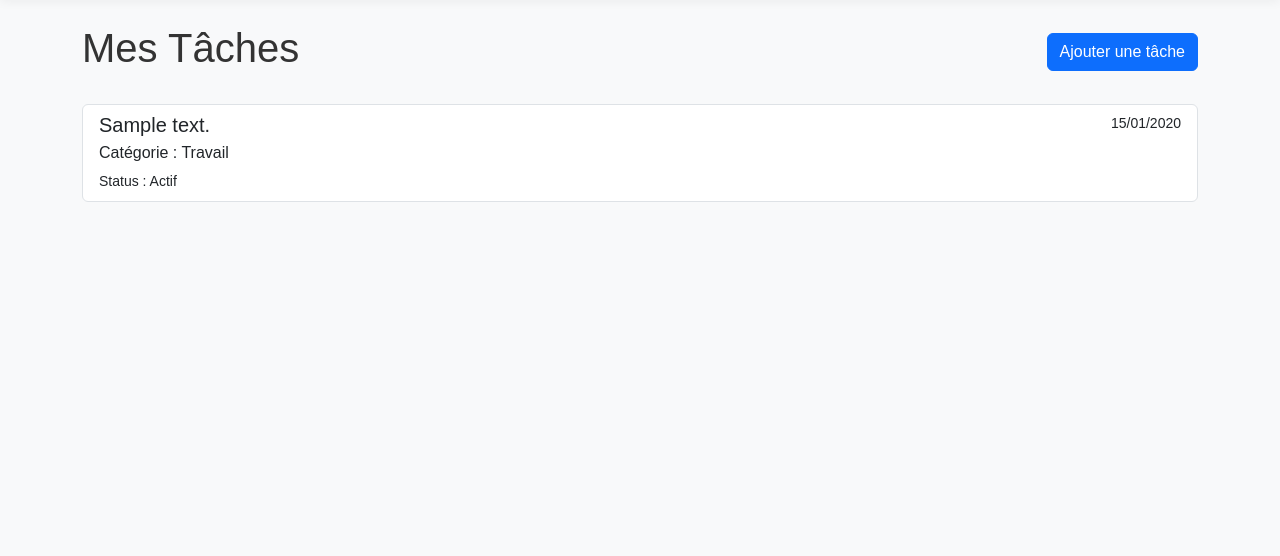
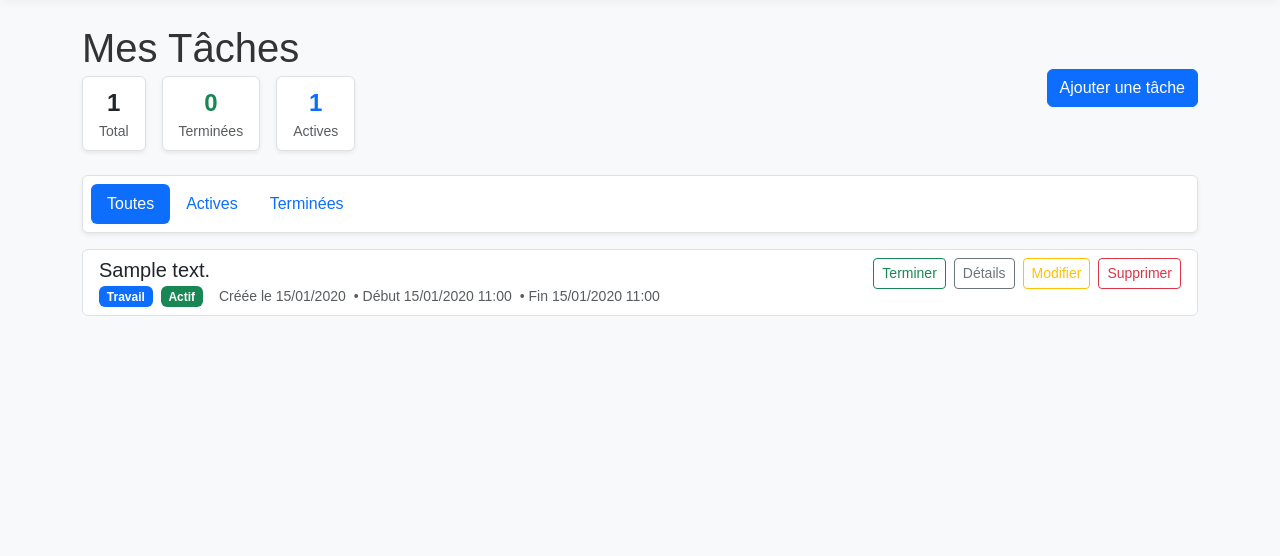
Before and after one commit to hamerlock/task-tracker, a Django app: page /tasks/ in a window 1280 px wide. Shown: the part 70-626 px from the top of the page. Run offline with Django 5.2, Linux system fonts and the light colour scheme; a user stored in the database is signed in; tables that the repository leaves empty hold one stand-in row (values such as "Sample post").

Commit message:
Nouvelle affichage liste et gestion tache finie

```diff
--- a/backend/tasks/templates/tasks/list.html
+++ b/backend/tasks/templates/tasks/list.html
@@ -4,27 +4,99 @@
 
 {% block content %}
 <div class="d-flex justify-content-between align-items-center mb-4">
-    <h1>Mes Tâches</h1>
+    <div>
+        <h1 class="mb-1">Mes Tâches</h1>
+        <div class="d-flex gap-3">
+            <div class="bg-white border rounded px-3 py-2 shadow-sm text-center">
+                <div class="fs-4 fw-bold text-dark">{{ stats.total }}</div>
+                <div class="text-muted small">Total</div>
+            </div>
+            <div class="bg-white border rounded px-3 py-2 shadow-sm text-center">
+                <div class="fs-4 fw-bold text-success">{{ stats.completed }}</div>
+                <div class="text-muted small">Terminées</div>
+            </div>
+            <div class="bg-white border rounded px-3 py-2 shadow-sm text-center">
+                <div class="fs-4 fw-bold text-primary">{{ stats.active }}</div>
+                <div class="text-muted small">Actives</div>
+            </div>
+        </div>
+    </div>
     <a href="{% url 'tasks:create' %}" class="btn btn-primary">Ajouter une tâche</a>
+</div>
+
+<div class="bg-white border rounded shadow-sm p-2 mb-3">
+    <ul class="nav nav-pills">
+        <li class="nav-item">
+            <a class="nav-link {% if current_filter == 'all' %}active{% endif %}" href="?filter=all">Toutes</a>
+        </li>
+        <li class="nav-item">
+            <a class="nav-link {% if current_filter == 'active' %}active{% endif %}" href="?filter=active">Actives</a>
+        </li>
+        <li class="nav-item">
+            <a class="nav-link {% if current_filter == 'completed' %}active{% endif %}" href="?filter=completed">Terminées</a>
+        </li>
+    </ul>
 </div>
 
 {% if tasks %}
     <div class="list-group">
         {% for task in tasks %}
-            <a href="{% url 'tasks:detail' task.pk %}" class="list-group-item list-group-item-action">
-                <div class="d-flex w-100 justify-content-between">
-                    <h5 class="mb-1">{{ task.description }}</h5>
-                    <small>{{ task.created_at|date:"d/m/Y" }}</small>
+            <div class="list-group-item">
+                <div class="d-flex justify-content-between align-items-start">
+                    <div class="flex-grow-1">
+                        <h5 class="mb-1 {% if not task.is_active %}text-muted text-decoration-line-through{% endif %}">
+                            {{ task.description }}
+                        </h5>
+
+                        <div class="d-flex flex-wrap align-items-center gap-2 mt-1">
+                            {% with cat=task.category %}
+                                {% if cat == 'WORK' %}
+                                    <span class="badge text-bg-primary">Travail</span>
+                                {% elif cat == 'PERSO' %}
+                                    <span class="badge text-bg-info">Personnel</span>
+                                {% elif cat == 'HOME' %}
+                                    <span class="badge text-bg-success">Maison</span>
+                                {% else %}
+                                    <span class="badge text-bg-secondary">Autre</span>
+                                {% endif %}
+                            {% endwith %}
+
+                            {% if task.is_active %}
+                                <span class="badge text-bg-success">Actif</span>
+                            {% else %}
+                                <span class="badge text-bg-secondary">Archivé</span>
+                            {% endif %}
+
+                            <small class="text-muted ms-2">Créée le {{ task.created_at|date:"d/m/Y" }}</small>
+
+                            {% if task.start_date %}
+                                <small class="text-muted">• Début {{ task.start_date|date:"d/m/Y H:i" }}</small>
+                            {% endif %}
+                            {% if task.end_date %}
+                                <small class="text-muted">• Fin {{ task.end_date|date:"d/m/Y H:i" }}</small>
+                            {% endif %}
+                        </div>
+                    </div>
+
+                    <div class="ms-3 d-flex gap-2">
+    {% if task.is_active %}
+    <form method="post" action="{% url 'tasks:finish' task.pk %}">
+        {% csrf_token %}
+        <button type="submit" class="btn btn-sm btn-outline-success">Terminer</button>
+    </form>
+    {% endif %}
+    <a href="{% url 'tasks:detail' task.pk %}" class="btn btn-sm btn-outline-secondary">Détails</a>
+    <a href="{% url 'tasks:update' task.pk %}" class="btn btn-sm btn-outline-warning">Modifier</a>
+    <a href="{% url 'tasks:delete' task.pk %}" class="btn btn-sm btn-outline-danger">Supprimer</a>
+</div>
                 </div>
-                <p class="mb-1">Catégorie : {{ task.get_category_display }}</p>
-                <small>Status : {% if task.is_active %}Actif{% else %}Archivé{% endif %}</small>
-            </a>
+            </div>
         {% endfor %}
     </div>
 {% else %}
     <div class="text-center p-5 border rounded bg-white">
-        <p class="lead">Vous n'avez aucune tâche pour le moment.</p>
-        <p>Cliquez sur "Ajouter une tâche" pour commencer !</p>
+        <p class="lead mb-1">Aucune tâche trouvée</p>
+        <p class="text-muted">Commence par en ajouter une ci-dessus.</p>
     </div>
 {% endif %}
 {% endblock %}
--- a/backend/tasks/urls.py
+++ b/backend/tasks/urls.py
@@ -9,4 +9,5 @@ urlpatterns = [
     path('create/', views.TaskCreateView.as_view(), name='create'),
     path('task/<int:pk>/update/', views.TaskUpdateView.as_view(), name='update'),
     path('task/<int:pk>/delete/', views.TaskDeleteView.as_view(), name='delete'),
+    path('task/<int:pk>/finish/', views.TaskFinishView.as_view(), name='finish'),
 ]
--- a/backend/tasks/views.py
+++ b/backend/tasks/views.py
@@ -2,7 +2,9 @@ from django.views.generic import ListView, DetailView, CreateView, UpdateView, D
 from django.contrib.auth.mixins import LoginRequiredMixin, UserPassesTestMixin
 from django.urls import reverse_lazy
 from .models import Task
-from .forms import TaskForm
+from django.views import View
+from django.shortcuts import get_object_or_404, redirect
+from django.utils import timezone
 
 class TaskListView(LoginRequiredMixin, ListView):
     model = Task
@@ -10,8 +12,26 @@ class TaskListView(LoginRequiredMixin, ListView):
     template_name = 'tasks/list.html'
 
     def get_queryset(self):
-        # Ne retourne que les tâches de l'utilisateur connecté
-        return Task.objects.filter(user=self.request.user).order_by('-created_at')
+        base_qs = Task.objects.filter(user=self.request.user).order_by('-created_at')
+        current_filter = self.request.GET.get('filter', 'all')
+        if current_filter == 'active':
+            return base_qs.filter(is_active=True)
+        if current_filter == 'completed':
+            return base_qs.filter(is_active=False)
+        return base_qs
+
+    def get_context_data(self, **kwargs):
+        context = super().get_context_data(**kwargs)
+        user_tasks = Task.objects.filter(user=self.request.user)
+        context.update({
+            'stats': {
+                'total': user_tasks.count(),
+                'active': user_tasks.filter(is_active=True).count(),
+                'completed': user_tasks.filter(is_active=False).count(),
+            },
+            'current_filter': self.request.GET.get('filter', 'all'),
+        })
+        return context
 
 class TaskDetailView(LoginRequiredMixin, DetailView):
     model = Task
@@ -19,18 +39,16 @@ class TaskDetailView(LoginRequiredMixin, DetailView):
 
 class TaskCreateView(LoginRequiredMixin, CreateView):
     model = Task
-    form_class = TaskForm
     template_name = 'tasks/form.html'
     success_url = reverse_lazy('tasks:list')
 
     def form_valid(self, form):
-        # Associe automatiquement la tâche à l'utilisateur connecté
+        # Associe automatiquement la tâche à  l'utilisateur connecté
         form.instance.user = self.request.user
         return super().form_valid(form)
 
 class TaskUpdateView(LoginRequiredMixin, UserPassesTestMixin, UpdateView):
     model = Task
-    form_class = TaskForm
     template_name = 'tasks/form.html'
     success_url = reverse_lazy('tasks:list')
 
@@ -45,3 +63,20 @@ class TaskDeleteView(LoginRequiredMixin, UserPassesTestMixin, DeleteView):
 
     def test_func(self):
         return self.get_object().user == self.request.user
+
+class TaskFinishView(LoginRequiredMixin, UserPassesTestMixin, View):
+    def post(self, request, pk):
+        task = get_object_or_404(Task, pk=pk, user=request.user)
+        if task.is_active:
+            task.is_active = False
+            if not task.end_date:
+                task.end_date = timezone.now()
+            task.save(update_fields=["is_active", "end_date"])
+        return redirect('tasks:list')
+
+    def test_func(self):
+        try:
+            obj = Task.objects.get(pk=self.kwargs.get('pk'))
+        except Task.DoesNotExist:
+            return False
+        return obj.user == self.request.user
```
